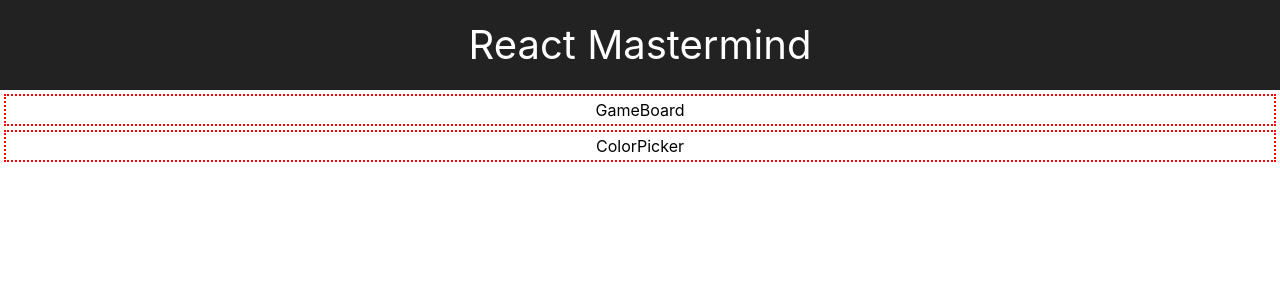
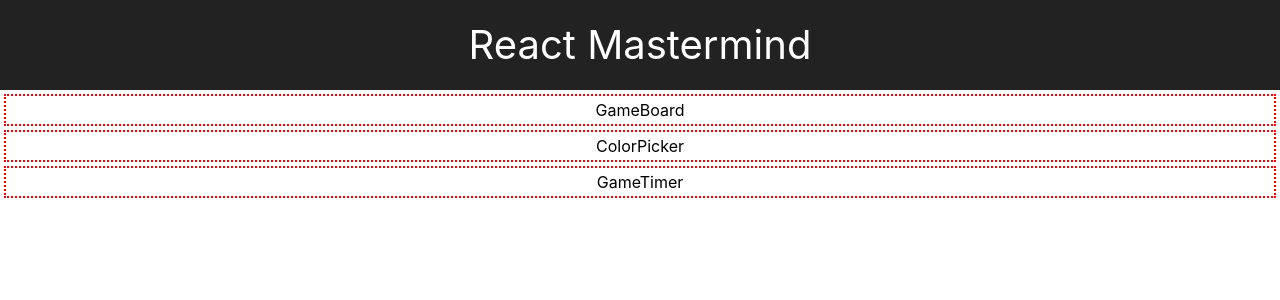
Before and after one commit to pickles135/react-mastermind-game, a React (Create React App) app: page / in a window 1280 px wide. Shown: the top 300 px of the page. Built offline with nearby package versions, Linux system fonts and the light colour scheme.

Commit message:
imports gametimer to app

```diff
--- a/src/App.js
+++ b/src/App.js
@@ -3,6 +3,7 @@ import './App.css';
 // Must import components used in JSX
 import GameBoard from './components/GameBoard/GameBoard';
 import ColorPicker from './components/ColorPicker/ColorPicker';
+import GameTimer from './components/GameTimer/GameTimer'
 
 class App extends Component {
   render() {
@@ -11,6 +12,7 @@ class App extends Component {
         <header className="App-header">React Mastermind</header>
         <GameBoard />
         <ColorPicker />
+        <GameTimer />
       </div>
     );
   }
```
